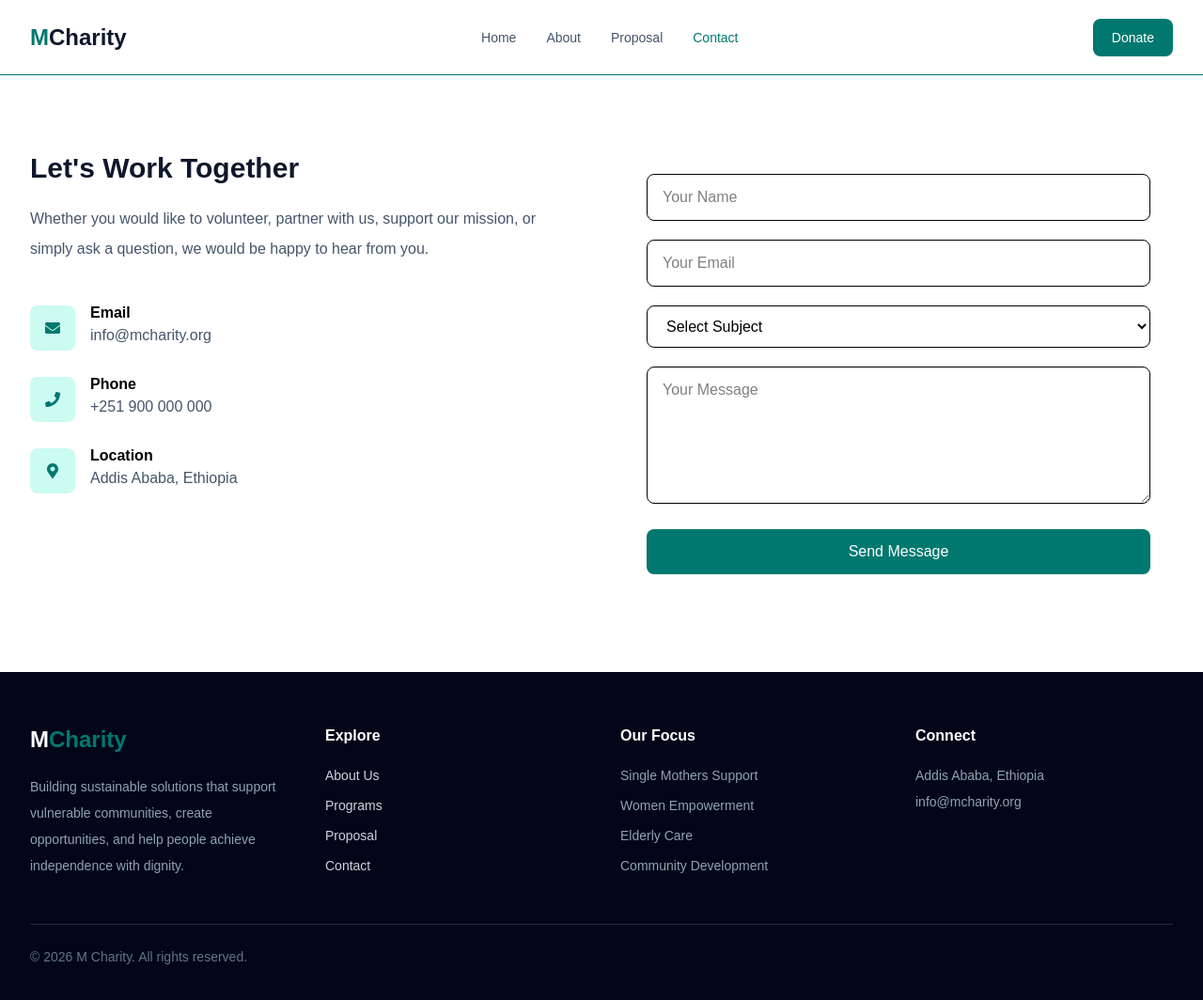
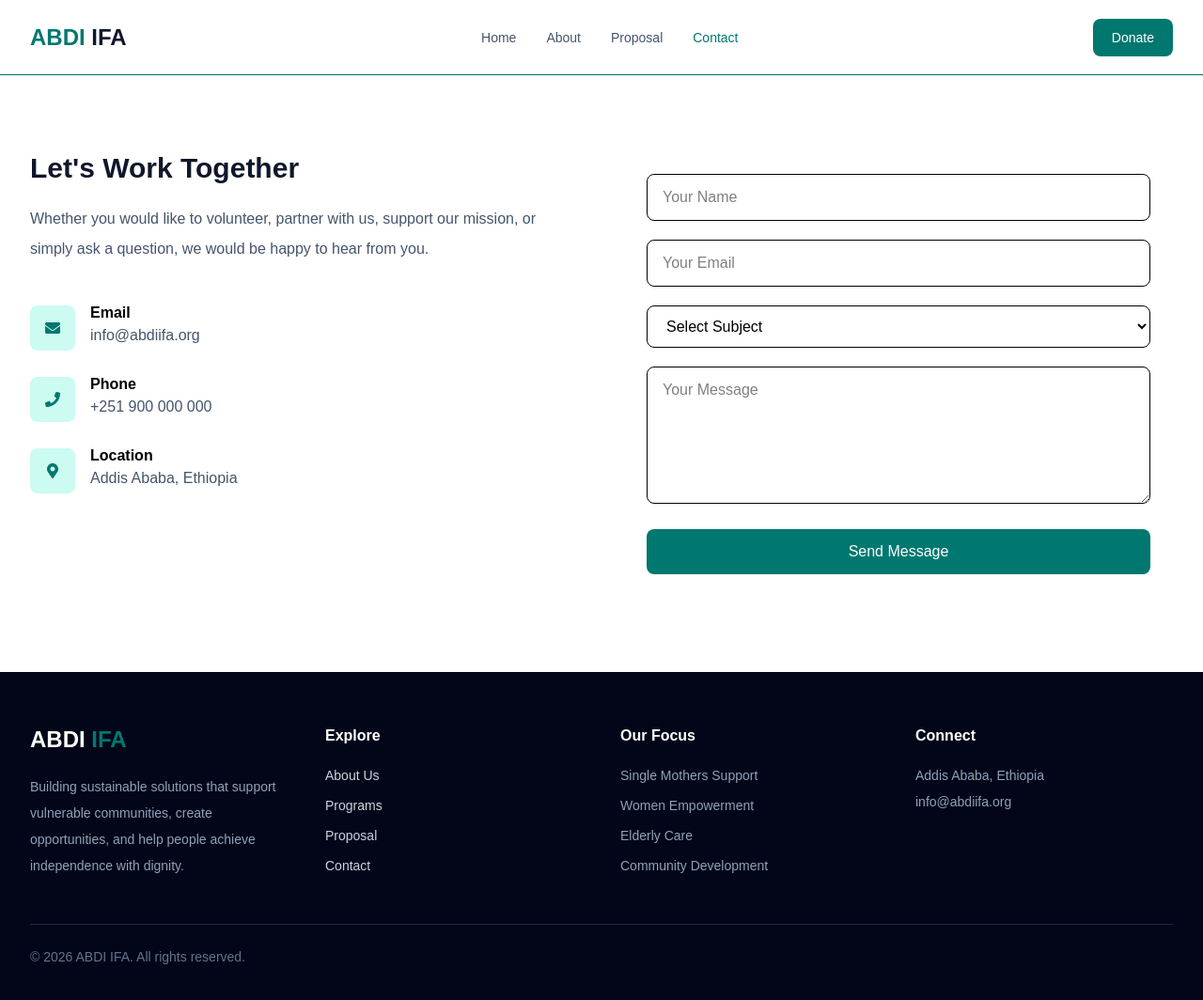
Before and after one commit to eclaegla/MCharity, a React (Vite) app: page /contact in a window 1280 px wide. Shown: the top 1064 px of the page at 94% size. Built offline with nearby package versions, Linux system fonts and the light colour scheme.

Commit message:
quick update

```diff
--- a/index.html
+++ b/index.html
@@ -5,10 +5,10 @@
     <!-- <link rel="icon" type="image/png" href="/favicon.png" /> -->
     <meta name="viewport" content="width=device-width, initial-scale=1.0" />
     <!-- Primary SEO -->
-    <title> MCharity | Empowering Communities Through Sustainable Solutions</title>
+    <title> ABDI IFA | Empowering Communities Through Sustainable Solutions</title>
     <!-- <meta
       name="description"
-      content="M Charity is dedicated to creating long-term solutions for single mothers, vulnerable women, and unaccompanied elderly people through education, empowerment, and sustainable community development."
+      content="ABDI IFA is dedicated to creating long-term solutions for single mothers, vulnerable women, and unaccompanied elderly people through education, empowerment, and sustainable community development."
     /> -->
 
     <meta
@@ -16,7 +16,7 @@
       content="charity, nonprofit, NGO, community support, women empowerment, single mothers, elderly care, sustainable development, Ethiopia"
     />
 
-    <meta name="author" content="M Charity" />
+    <meta name="author" content="ABDI IFA" />
     <meta name="robots" content="index, follow" />
     <!-- Theme -->
     <meta name="theme-color" content="#0F766E" />
@@ -24,7 +24,7 @@
     <!-- Open Graph -->
     <meta
       property="og:title"
-      content="M Charity | Sustainable Solutions for Stronger Communities"
+      content="ABDI IFA | Sustainable Solutions for Stronger Communities"
     />
 
     <meta
@@ -34,14 +34,14 @@
 
     <!-- <meta property="og:type" content="website" />
     <meta property="og:image" content="/og-image.jpg" />
-    <meta property="og:url" content="https://Mcharity.org" />
-    <meta property="og:site_name" content="M Charity" /> -->
+    <meta property="og:url" content="https://abdiifa.org" />
+    <meta property="og:site_name" content="ABDI IFA" /> -->
     <!-- Twitter -->
     <!-- <meta name="twitter:card" content="summary_large_image" />
 
     <meta
       name="twitter:title"
-      content="M Charity | Sustainable Solutions for Stronger Communities"
+      content="ABDI IFA | Sustainable Solutions for Stronger Communities"
     />
 
     <meta
@@ -52,7 +52,7 @@
     <meta name="twitter:image" content="/og-image.jpg" /> -->
 
     <!-- Canonical -->
-    <!-- <link rel="canonical" href="https://Mcharity.org" /> -->
+    <!-- <link rel="canonical" href="https://abdiifa.org" /> -->
   </head>
 
   <body>
--- a/src/components/layout/Footer.jsx
+++ b/src/components/layout/Footer.jsx
@@ -22,7 +22,7 @@ const Footer = () => {
               to="/"
               className="text-2xl font-bold text-white"
             >
-              M<span className="text-teal-700">Charity</span>
+              ABDI<span className="text-teal-700"> IFA</span>
             </Link>
 
             <p className="mt-5 text-sm leading-7 text-slate-400">
@@ -115,7 +115,7 @@ const Footer = () => {
             </p>
 
             <p className="mt-2 text-sm text-slate-400">
-              info@mcharity.org
+              info@abdiifa.org
             </p>
 
 
@@ -160,7 +160,7 @@ const Footer = () => {
         <div className="border-t border-slate-800 mt-12 pt-6 flex flex-col md:flex-row justify-between items-center gap-4 text-sm text-slate-500">
 
           <p>
-            © {new Date().getFullYear()} M Charity. All rights reserved.
+            © {new Date().getFullYear()} ABDI IFA. All rights reserved.
           </p>
 
           <div className="flex gap-5">
--- a/src/components/layout/Navbar.jsx
+++ b/src/components/layout/Navbar.jsx
@@ -24,7 +24,7 @@ const Navbar = () => {
           to="/"
           className="text-2xl font-bold text-teal-700"
         >
-          M<span className="text-slate-900">Charity</span>
+          ABDI {' '}<span className="text-slate-900">IFA</span>
         </Link>
 
 
--- a/src/pages/About.jsx
+++ b/src/pages/About.jsx
@@ -53,7 +53,7 @@ const About = () => {
           >
 
             <h1 className="text-4xl md:text-5xl font-bold">
-              About M Charity
+              About ABDI IFA
             </h1>
 
             <p className="mt-6 text-lg leading-8 text-black">
@@ -90,7 +90,7 @@ const About = () => {
             </h2>
 
             <p className="mt-6 text-slate-600 leading-8">
-              M Charity was created from the belief that vulnerable people
+              ABDI IFA was created from the belief that vulnerable people
               need more than temporary assistance. They need opportunities,
               skills, resources, and a supportive community that helps them
               build a better future.
--- a/src/pages/Contact.jsx
+++ b/src/pages/Contact.jsx
@@ -46,7 +46,7 @@ const Contact = () => {
     }
 
     const text = `
-📩 M CHARITY CONTACT
+📩 ABDI IFA CONTACT
 
 ━━━━━━━━━━━━━━
 
@@ -125,7 +125,7 @@ ${formData.message}
 
                 <div>
                   <h3 className="font-semibold">Email</h3>
-                  <p className="text-slate-600">info@mcharity.org</p>
+                  <p className="text-slate-600">info@abdiifa.org</p>
                 </div>
               </div>
 
@@ -209,7 +209,7 @@ ${formData.message}
 
             {status === "success" && (
               <div className="rounded-lg bg-green-50 border border-green-200 text-green-700 p-4">
-                Thank you for contacting M Charity. We have received your
+                Thank you for contacting ABDI IFA. We have received your
                 message.
               </div>
             )}
--- a/src/pages/Home.jsx
+++ b/src/pages/Home.jsx
@@ -59,7 +59,7 @@ export default function Home() {
 
       {/* Changed body text to a slightly softer teal/gray for readability on white */}
       <p className="mt-6 text-lg text-slate-600 leading-8">
-        M Charity believes real change happens when people gain
+        ABDI IFA believes real change happens when people gain
         opportunities, independence, and hope. Our mission is to create
         long-term solutions for single mothers, prostitutes ,vulnerable women, and
         unaccompanied elderly people.
@@ -106,7 +106,7 @@ export default function Home() {
             transition={{ duration: .6 }}
           >
             <span className="text-teal-700 font-semibold">
-              ABOUT M CHARITY
+              ABOUT ABDI IFA
             </span>
 
             <h2 className="text-3xl font-bold mt-3 text-slate-900">
```
Also changed, not shown: 1 other file (tests, documents, lock files or other folders).
